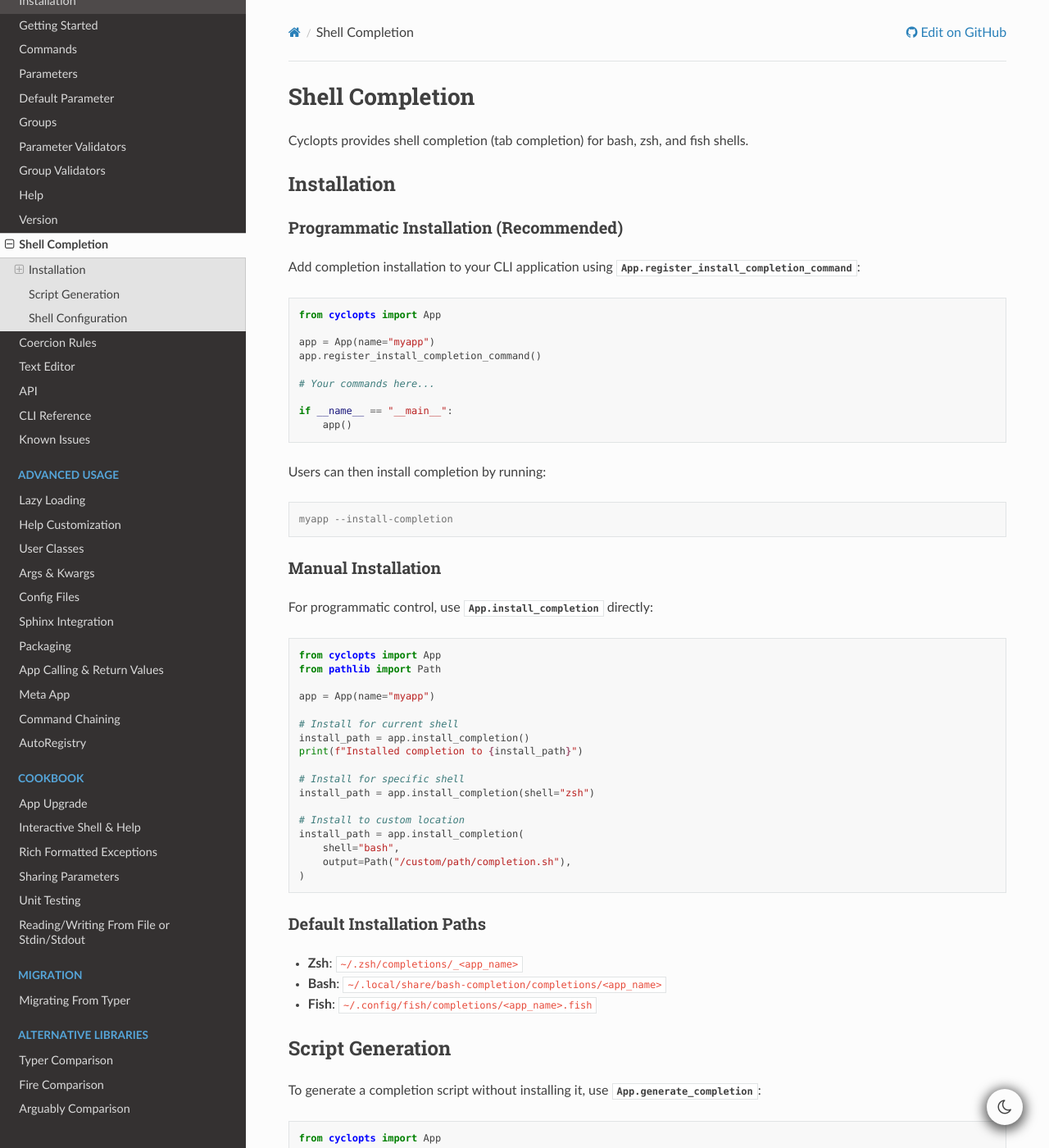
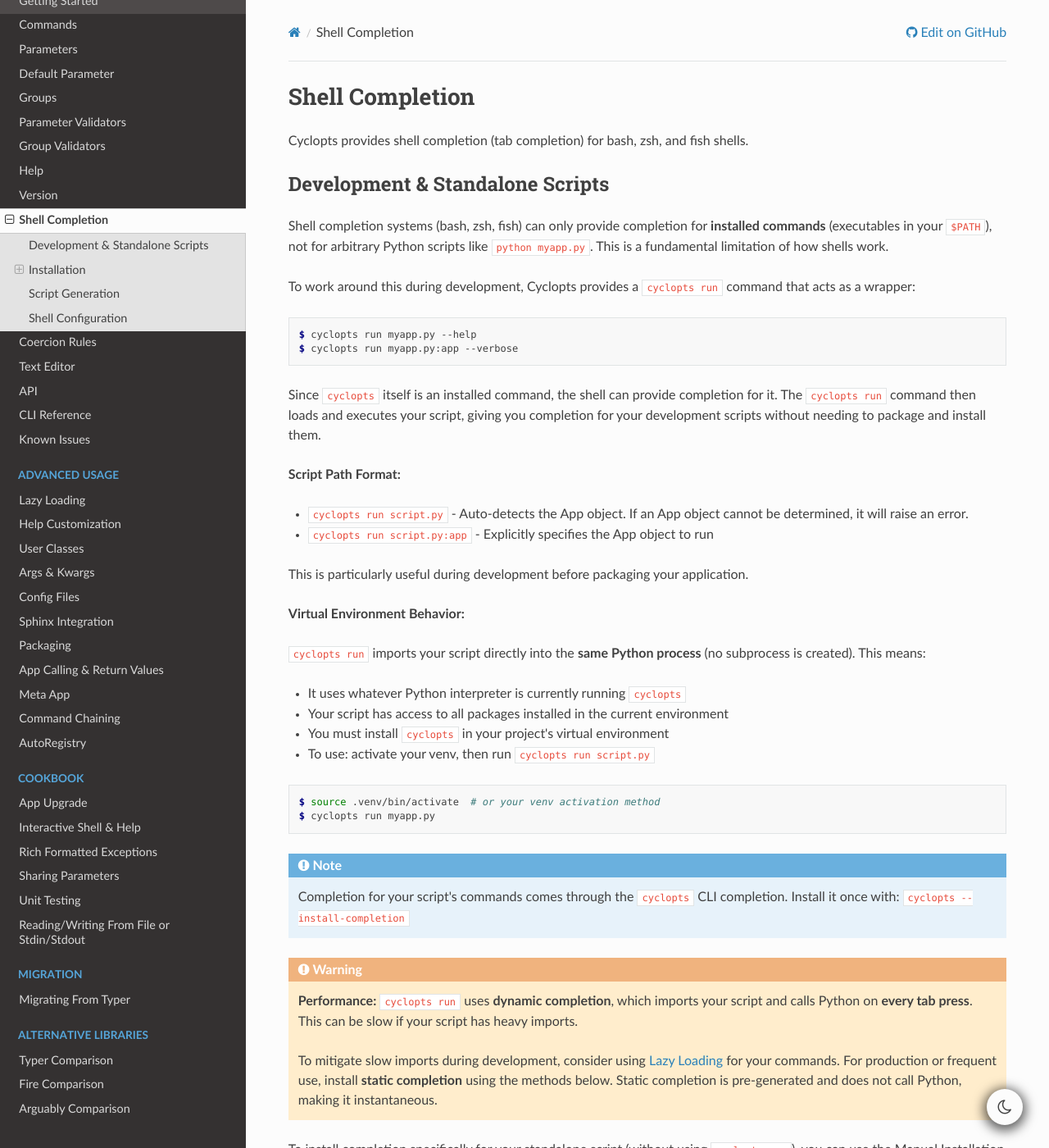
Before and after one commit to BrianPugh/cyclopts, a Sphinx documentation site: the page built from docs/source/shell_completion.rst, in a window 1280 px wide and 1400 px high. Shown: the whole window at 82% size. Built offline with Sphinx 7.4.7 and the Read the Docs theme 3.1.0, drawn with Linux system fonts in a browser that asks for light colours; the version number could not be read and is left out; some of the changed text lies outside the part shown.

Commit message:
Add more references to cyclopts run in Shell Completion docs.

```diff
--- a/docs/source/shell_completion.rst
+++ b/docs/source/shell_completion.rst
@@ -3,6 +3,52 @@
 ================
 
 Cyclopts provides shell completion (tab completion) for bash, zsh, and fish shells.
+
+Development & Standalone Scripts
+==================================
+
+Shell completion systems (bash, zsh, fish) can only provide completion for **installed commands** (executables in your ``$PATH``), not for arbitrary Python scripts like ``python myapp.py``. This is a fundamental limitation of how shells work.
+
+To work around this during development, Cyclopts provides a ``cyclopts run`` command that acts as a wrapper:
+
+.. code-block:: console
+
+   $ cyclopts run myapp.py --help
+   $ cyclopts run myapp.py:app --verbose
+
+Since ``cyclopts`` itself is an installed command, the shell can provide completion for it. The ``cyclopts run`` command then loads and executes your script, giving you completion for your development scripts without needing to package and install them.
+
+**Script Path Format:**
+
+- ``cyclopts run script.py`` - Auto-detects the App object. If an App object cannot be determined, it will raise an error.
+- ``cyclopts run script.py:app`` - Explicitly specifies the App object to run
+
+This is particularly useful during development before packaging your application.
+
+**Virtual Environment Behavior:**
+
+``cyclopts run`` imports your script directly into the **same Python process** (no subprocess is created). This means:
+
+- It uses whatever Python interpreter is currently running ``cyclopts``
+- Your script has access to all packages installed in the current environment
+- You must install ``cyclopts`` in your project's virtual environment
+- To use: activate your venv, then run ``cyclopts run script.py``
+
+.. code-block:: console
+
+   $ source .venv/bin/activate  # or your venv activation method
+   $ cyclopts run myapp.py
+
+.. note::
+   Completion for your script's commands comes through the ``cyclopts`` CLI completion.
+   Install it once with: ``cyclopts --install-completion``
+
+.. warning::
+   **Performance:** ``cyclopts run`` uses **dynamic completion**, which imports your script and calls Python on **every tab press**. This can be slow if your script has heavy imports.
+
+   To mitigate slow imports during development, consider using :ref:`Lazy Loading` for your commands. For production or frequent use, install **static completion** using the methods below. Static completion is pre-generated and does not call Python, making it instantaneous.
+
+To install completion specifically for your standalone script (without using ``cyclopts run``), you can use the Manual Installation approach below with your script's App object.
 
 Installation
 ============
```
